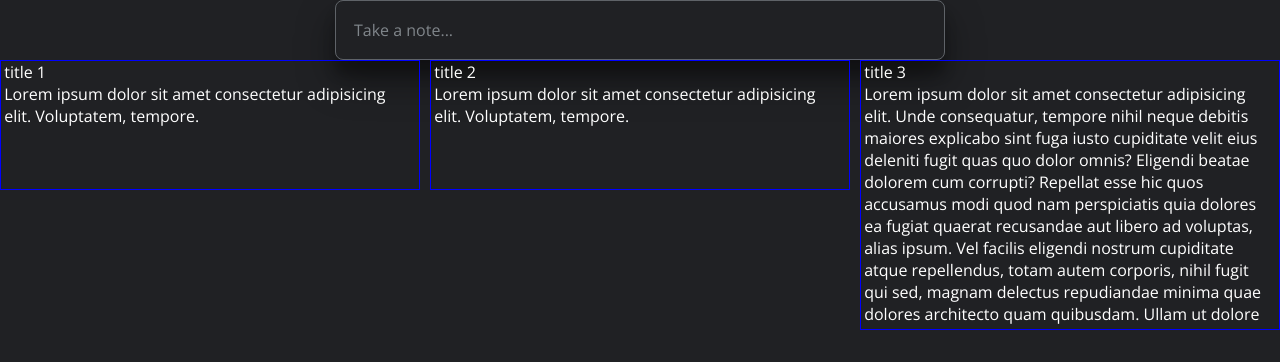
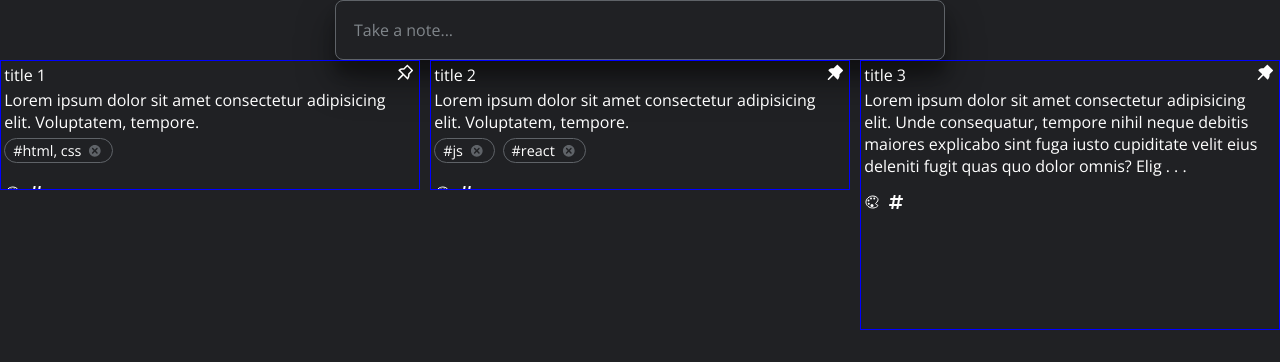
Before and after one commit to OmkarArora/gkeep-notes, a React (Create React App) app: page / in a window 1280 px wide. Shown: the top 362 px of the page. Built offline with nearby package versions, Linux system fonts and the light colour scheme.

Commit message:
feat: displayed all notes information

```diff
--- a/src/components/NotesSection/NotesDisplay/NotesCard/NotesCard.jsx
+++ b/src/components/NotesSection/NotesDisplay/NotesCard/NotesCard.jsx
@@ -1,11 +1,53 @@
+import NotesMenu from "../../NotesMenu/NotesMenu";
+import TagsDisplay from "../../TagsDisplay/TagsDisplay";
+import { AiOutlinePushpin, AiFillPushpin } from "react-icons/ai";
 
-const NotesCard = ({title, content}) => {
-	return(
-		<div style={content.length>200?{gridRow:"auto / span 2"}:{}} className="card">
-			<div>{title}</div>
-			<div>{content.length>700?`${content.substring(0,700)} . . .`:content}</div>
-		</div>
-	)
-}
+const NotesCard = ({ tagId, title, content, bgColor, tags, isPinned }) => {
+  return (
+    <div
+      className="card"
+      style={{
+        backgroundColor: bgColor === "" ? "" : `var(${bgColor})`,
+        borderColor:
+          bgColor === "" || bgColor.includes("brown")
+            ? `var(--color-light-gray)`
+            : `var(${bgColor})`,
+        gridRow: content.length > 200 ? "auto / span 2" : "",
+      }}
+    >
+      <div className="container-input-topRow">
+        <div className="input-title">{title}</div>
+        <div
+          className="container-pin"
+          //   onClick={() => setPin(!isPinned)}
+        >
+          {isPinned ? <AiFillPushpin /> : <AiOutlinePushpin />}
+        </div>
+      </div>
+      <div className="">
+        {content.length > 200 ? `${content.substring(0, 200)} . . .` : content}
+      </div>
+      <>
+        <div>
+          <TagsDisplay
+            tags={tags}
+            tagsId={tagId}
+            deleteTag={(tag) => console.log(tag)}
+          />
+        </div>
+        <div className="container-bottomMenu">
+          <NotesMenu
+            //   updateBgColor={(color) => updateBgColor(color)}
+            //   activeColor={bgColor}
+            //   updateTagsList={(tag) => updateTagsList(tag)}
+            updateBgColor={(color) => console.log(color)}
+            activeColor={bgColor}
+            updateTagsList={(tag) => console.log(tag)}
+          />
+        </div>
+      </>
+    </div>
+  );
+};
 
 export default NotesCard;
--- a/src/components/NotesSection/NotesDisplay/NotesDisplay.jsx
+++ b/src/components/NotesSection/NotesDisplay/NotesDisplay.jsx
@@ -6,7 +6,7 @@ const NotesDisplay = ({ notes }) => {
   return (
     <div className="container-notes">
       {notes.map((item) => (
-        <NotesCard key={`Note${item.id}`} title={item.title} content={item.content}/>
+        <NotesCard key={`Note${item.id}`} tagId={item.id} title={item.title} content={item.content} bgColor={item.bgColor} tags={item.tags} isPinned={item.isPinned}/>
       ))}
     </div>
   );
```
